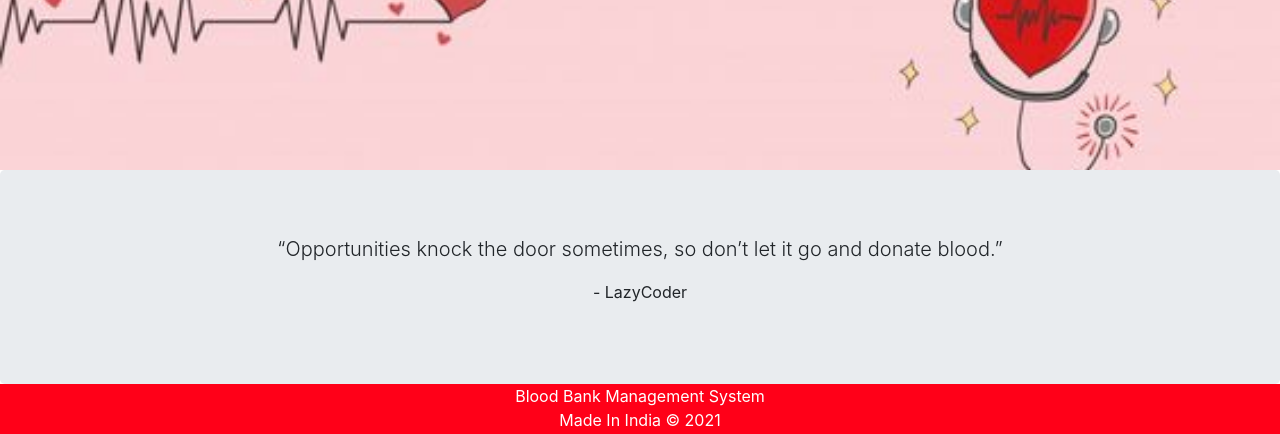
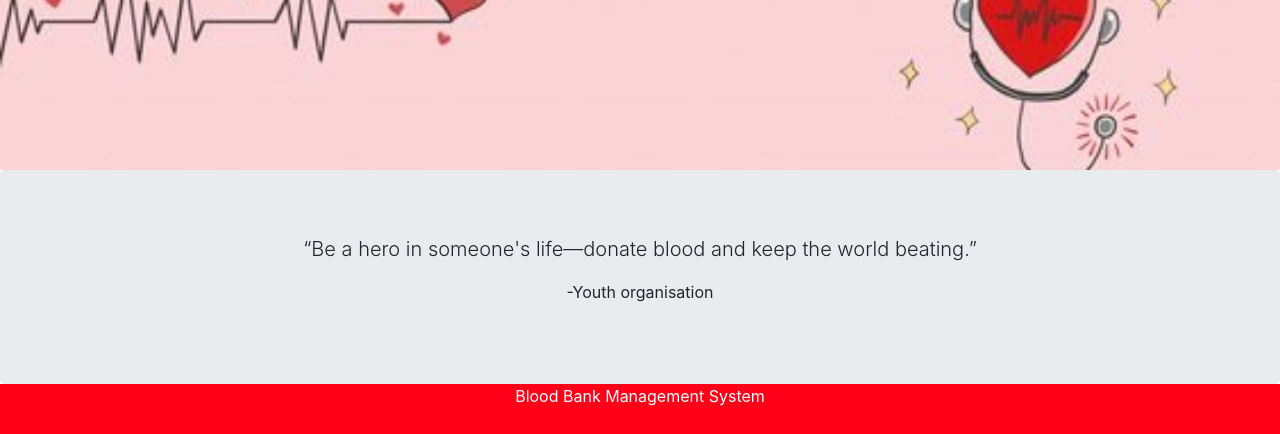
Before and after one commit to sarathchandranm2001/BloodBank_-using_django-, a Django app: page / in a window 1280 px wide. Shown: the part 414-848 px from the top of the page. Run offline with Django 3.2, Linux system fonts and the light colour scheme; data comes from the database, SQL or seed files in the repository; both versions use the stored data as it was after the commit; some libraries are stand-ins or nearby versions.

Commit message:
indexpage,header,footer

```diff
--- a/templates/blood/footer.html
+++ b/templates/blood/footer.html
@@ -20,15 +20,10 @@
 <div class="footer">
   <p>Blood Bank Management System
       <br>
-      Made In India &copy; 2021
+
   </p>
 
 </div>
 
 </body>
 </html>
-<!--
-developed By : sumit kumar
-facebook : fb.com/sumit.luv
-youtube : youtube.com/lazycoders
--->
--- a/templates/blood/index.html
+++ b/templates/blood/index.html
@@ -30,10 +30,10 @@
 
   <div class="jumbotron" style="margin-top: 0px;margin-bottom: 0px;">
 
-    <p class="lead text-center">“Opportunities knock the door sometimes, so don’t let it go and donate blood.”
+    <p class="lead text-center">“Be a hero in someone's life—donate blood and keep the world beating.”
       </p>
 
-    <p class="text-center">- LazyCoder</p>
+    <p class="text-center">-Youth organisation</p>
 
   </div>
   {% include "blood/footer.html" %}
@@ -42,8 +42,3 @@
 </body>
 
 </html>
-<!--
-developed By : sumit kumar
-facebook : fb.com/sumit.luv
-youtube : youtube.com/lazycoders
--->
--- a/templates/blood/navbar.html
+++ b/templates/blood/navbar.html
@@ -64,11 +64,7 @@
     </nav>
   </div>
 
-<!--
-developed By : sumit kumar
-facebook : fb.com/sumit.luv
-youtube : youtube.com/lazycoders
--->
+
 </body>
 
 </html>
```
Also changed, not shown: db.sqlite3, static/profile_pic/Donor/WIN_20240228_16_29_15_Pro.jpg (added).
